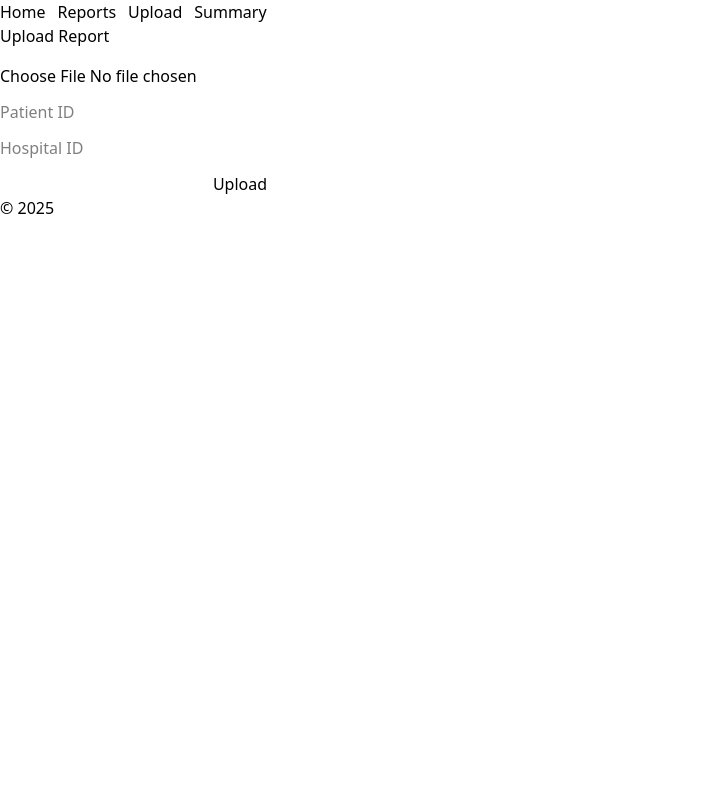
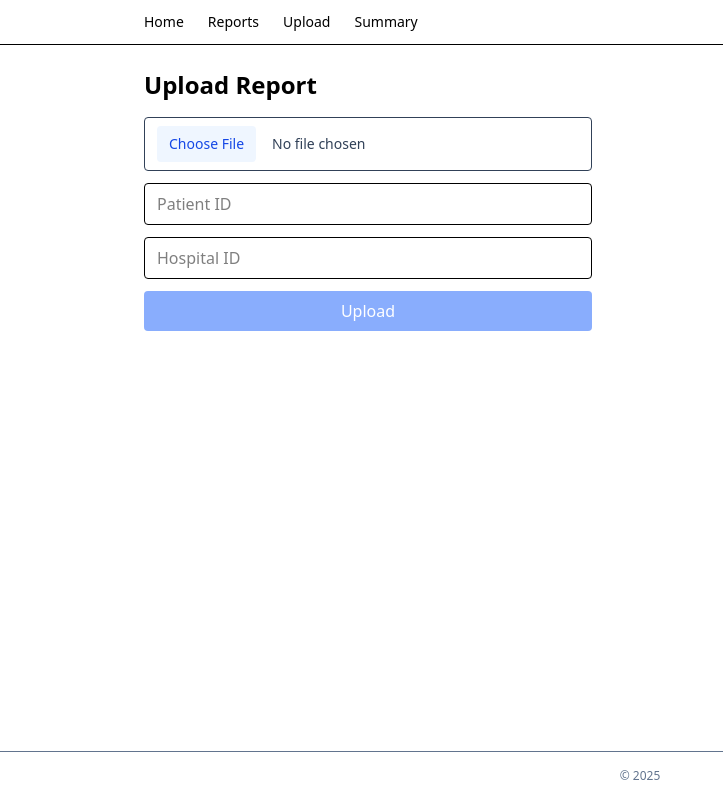
Before and after one commit to sanjaysr77/GCEM-Hacks-3.0, a React (Vite) app in the folder client/: page /upload in a window 1280 px wide. Shown: the whole page, without its empty margins (0-723 px from the left). Built offline with nearby package versions, Linux system fonts and the light colour scheme.

Commit message:
feature 1 fully working

```diff
--- a/client/src/components/Layout.tsx
+++ b/client/src/components/Layout.tsx
@@ -7,20 +7,20 @@ type LayoutProps = {
 
 export default function Layout({ children }: LayoutProps) {
   return (
-    <div className="app-container">
-      <header className="app-header">
-        <nav className="app-nav" style={{ display: 'flex', gap: 12 }}>
-          <Link to="/">Home</Link>
-          <Link to="/reports">Reports</Link>
-          <Link to="/upload">Upload</Link>
-          <Link to="/summary">Summary</Link>
+    <div className="min-h-screen flex flex-col">
+      <header className="sticky top-0 z-10 bg-white/70 backdrop-blur border-b">
+        <nav className="mx-auto max-w-5xl px-4 py-3 flex items-center gap-6 text-sm">
+          <Link className="font-medium hover:text-blue-600" to="/">Home</Link>
+          <Link className="font-medium hover:text-blue-600" to="/reports">Reports</Link>
+          <Link className="font-medium hover:text-blue-600" to="/upload">Upload</Link>
+          <Link className="font-medium hover:text-blue-600" to="/summary">Summary</Link>
         </nav>
       </header>
-      <main className="app-main">
+      <main className="flex-1 mx-auto w-full max-w-5xl px-4 py-6">
         {children}
         <Outlet />
       </main>
-      <footer className="app-footer">© {new Date().getFullYear()}</footer>
+      <footer className="border-t text-center text-xs text-slate-500 py-4">© {new Date().getFullYear()}</footer>
     </div>
   );
 }
--- a/client/src/hooks/useUploadReport.ts
+++ b/client/src/hooks/useUploadReport.ts
@@ -1,4 +1,4 @@
-import { useMutation } from '@tanstack/react-query';
+import { useMutation, useQueryClient } from '@tanstack/react-query';
 import type { UseMutationResult } from '@tanstack/react-query';
 import api from '@/lib/api';
 import type { PatientReport } from '@/types/api';
@@ -8,8 +8,8 @@ type UploadVars = { file: File; patientId: string; hospitalId: string };
 async function uploadReport({ file, patientId, hospitalId }: UploadVars): Promise<PatientReport> {
   const form = new FormData();
   form.append('file', file);
-  form.append('patientId', patientId);
-  form.append('hospitalId', hospitalId);
+  form.append('patientId', patientId.trim());
+  form.append('hospitalId', hospitalId.trim());
 
   try {
     const { data } = await api.post<PatientReport>('/api/reports/upload', form, {
@@ -22,7 +22,14 @@ async function uploadReport({ file, patientId, hospitalId }: UploadVars): Promis
 }
 
 export function useUploadReport(): UseMutationResult<PatientReport, Error, UploadVars> {
+  const queryClient = useQueryClient();
   return useMutation<PatientReport, Error, UploadVars>({
     mutationFn: uploadReport,
+    onSuccess: (data) => {
+      const pid = (data?.patientId || '').trim();
+      if (pid) {
+        queryClient.invalidateQueries({ queryKey: ['reports', pid] });
+      }
+    },
   });
 }
--- a/client/src/pages/ReportsPage.tsx
+++ b/client/src/pages/ReportsPage.tsx
@@ -1,30 +1,45 @@
-import { useState } from 'react';
+import { useEffect, useMemo, useState } from 'react';
+import { useLocation } from 'react-router-dom';
 import { useReports } from '@/hooks/useReports';
 
 export default function ReportsPage() {
-  const [patientId, setPatientId] = useState('');
+  const location = useLocation() as any;
+  const incomingPatientId: string | undefined = useMemo(() => location?.state?.patientId, [location?.state]);
+  const [patientId, setPatientId] = useState(incomingPatientId || '');
+  useEffect(() => {
+    if (incomingPatientId && incomingPatientId !== patientId) {
+      setPatientId(incomingPatientId);
+    }
+  }, [incomingPatientId]);
   const { data, error, isLoading } = useReports(patientId, { enabled: !!patientId });
 
   return (
-    <div style={{ display: 'grid', gap: 16 }}>
-      <h1>Reports</h1>
-      <div style={{ display: 'flex', gap: 8 }}>
+    <div className="grid gap-4">
+      <h1 className="text-2xl font-semibold">Reports</h1>
+      <div className="flex gap-2">
         <input
+          className="border rounded px-3 py-2 w-64 focus:outline-none focus:ring focus:ring-blue-200"
           placeholder="Enter patientId"
           value={patientId}
           onChange={(e) => setPatientId(e.target.value)}
         />
+        <button
+          className="px-3 py-2 rounded bg-blue-600 text-white disabled:opacity-50"
+          disabled={!patientId}
+        >
+          Load
+        </button>
       </div>
 
-      {isLoading && <p>Loading…</p>}
-      {error && <p style={{ color: 'red' }}>{error.message}</p>}
+      {isLoading && <p className="text-sm text-slate-500">Loading…</p>}
+      {error && <p className="text-sm text-red-600">{error.message}</p>}
 
-      <ul style={{ display: 'grid', gap: 8, padding: 0, listStyle: 'none' }}>
+      <ul className="grid gap-3 p-0 list-none">
         {(data ?? []).map((r) => (
-          <li key={r._id ?? r.reportHash} style={{ border: '1px solid #ddd', padding: 12, borderRadius: 6 }}>
-            <div><strong>Date:</strong> {new Date(r.uploadedAt).toLocaleString()}</div>
-            <div><strong>Report Hash:</strong> {r.reportHash}</div>
-            <div><strong>Hedera Tx:</strong> {r.hederaTxId ?? '—'}</div>
+          <li key={r._id ?? `${r.reportHash}-${r.uploadedAt}`} className="border rounded p-4">
+            <div><span className="font-medium">Date:</span> {new Date(r.uploadedAt).toLocaleString()}</div>
+            <div className="break-all"><span className="font-medium">Report Hash:</span> {r.reportHash}</div>
+            <div className="break-all"><span className="font-medium">Hedera Tx:</span> {r.hederaTxId ?? '—'}</div>
           </li>
         ))}
       </ul>
--- a/client/src/pages/SummaryPage.tsx
+++ b/client/src/pages/SummaryPage.tsx
@@ -1,39 +1,65 @@
-import { useState } from 'react';
+import { useMemo, useState } from 'react';
 import { useReportsSummary } from '@/hooks/useReports';
+import { ResponsiveContainer, BarChart, Bar, XAxis, YAxis, Tooltip, CartesianGrid } from 'recharts';
 
 export default function SummaryPage() {
   const [patientId, setPatientId] = useState('');
   const { data, error, isLoading } = useReportsSummary(patientId, { enabled: !!patientId });
 
+  const chartData = useMemo(() => {
+    const hm = data?.healthMetrics || {} as Record<string, any>;
+    const points: Array<{ metric: string; value: number }> = [];
+    const num = (x: any) => (typeof x === 'number' ? x : Number(String(x).replace(/[^0-9.]/g, '')));
+    if (hm.TSH != null) points.push({ metric: 'TSH', value: num(hm.TSH) });
+    if (hm.HbA1c != null) points.push({ metric: 'HbA1c', value: num(hm.HbA1c) });
+    return points;
+  }, [data]);
+
   return (
-    <div style={{ display: 'grid', gap: 16 }}>
-      <h1>Summary</h1>
-      <div style={{ display: 'flex', gap: 8 }}>
+    <div className="grid gap-4">
+      <h1 className="text-2xl font-semibold">Summary</h1>
+      <div className="flex gap-2">
         <input
+          className="border rounded px-3 py-2 w-64 focus:outline-none focus:ring focus:ring-blue-200"
           placeholder="Enter patientId"
           value={patientId}
           onChange={(e) => setPatientId(e.target.value)}
         />
+        <button className="px-3 py-2 rounded bg-blue-600 text-white disabled:opacity-50" disabled={!patientId}>Load</button>
       </div>
-      {isLoading && <p>Loading…</p>}
-      {error && <p style={{ color: 'red' }}>{error.message}</p>}
+      {isLoading && <p className="text-sm text-slate-500">Loading…</p>}
+      {error && <p className="text-sm text-red-600">{error.message}</p>}
 
       {data && (
-        <div style={{ display: 'grid', gap: 12 }}>
-          <section>
-            <h2>Text Corpus</h2>
-            <p style={{ whiteSpace: 'pre-wrap' }}>{data.textCorpus || '—'}</p>
+        <div className="grid gap-4">
+          <section className="grid gap-2">
+            <h2 className="text-lg font-medium">Text Corpus</h2>
+            <p className="whitespace-pre-wrap text-slate-700">{data.textCorpus || '—'}</p>
           </section>
-          <section>
-            <h2>Health Metrics (latest)</h2>
-            <ul>
+          <section className="grid gap-2">
+            <h2 className="text-lg font-medium">Health Metrics (latest)</h2>
+            <ul className="grid gap-1">
               {Object.entries(data.healthMetrics || {}).map(([k, v]) => (
-                <li key={k}>
-                  <strong>{k}:</strong> {v as any}
-                </li>
+                <li key={k}><span className="font-medium">{k}:</span> {String(v)}</li>
               ))}
             </ul>
           </section>
+          {chartData.length > 0 && (
+            <section className="grid gap-2">
+              <h2 className="text-lg font-medium">Key Metrics</h2>
+              <div className="w-full h-64">
+                <ResponsiveContainer width="100%" height="100%">
+                  <BarChart data={chartData}>
+                    <CartesianGrid strokeDasharray="3 3" />
+                    <XAxis dataKey="metric" />
+                    <YAxis />
+                    <Tooltip />
+                    <Bar dataKey="value" fill="#2563eb" radius={[4, 4, 0, 0]} />
+                  </BarChart>
+                </ResponsiveContainer>
+              </div>
+            </section>
+          )}
         </div>
       )}
     </div>
--- a/client/src/pages/UploadPage.tsx
+++ b/client/src/pages/UploadPage.tsx
@@ -1,4 +1,5 @@
 import { useState } from 'react';
+import { useNavigate } from 'react-router-dom';
 import { useUploadReport } from '@/hooks/useUploadReport';
 
 export default function UploadPage() {
@@ -7,28 +8,52 @@ export default function UploadPage() {
   const [file, setFile] = useState<File | null>(null);
   const [result, setResult] = useState<any>(null);
   const { mutateAsync, isPending, error } = useUploadReport();
+  const navigate = useNavigate();
 
   async function onSubmit(e: React.FormEvent) {
     e.preventDefault();
     if (!file || !patientId || !hospitalId) return;
-    const res = await mutateAsync({ file, patientId, hospitalId });
+    const pid = patientId.trim();
+    const hid = hospitalId.trim();
+    const res = await mutateAsync({ file, patientId: pid, hospitalId: hid });
     setResult(res);
+    // Navigate to Reports and signal a refresh
+    navigate('/reports', { state: { refresh: Date.now(), patientId: pid } });
   }
 
   return (
-    <div style={{ display: 'grid', gap: 16 }}>
-      <h1>Upload Report</h1>
-      <form onSubmit={onSubmit} style={{ display: 'grid', gap: 12, maxWidth: 480 }}>
-        <input type="file" accept="application/pdf" onChange={(e) => setFile(e.target.files?.[0] || null)} />
-        <input placeholder="Patient ID" value={patientId} onChange={(e) => setPatientId(e.target.value)} />
-        <input placeholder="Hospital ID" value={hospitalId} onChange={(e) => setHospitalId(e.target.value)} />
-        <button type="submit" disabled={isPending || !file || !patientId || !hospitalId}>
+    <div className="grid gap-4">
+      <h1 className="text-2xl font-semibold">Upload Report</h1>
+      <form onSubmit={onSubmit} className="grid gap-3 max-w-md">
+        <input
+          className="block w-full text-sm text-slate-700 file:mr-4 file:rounded file:border-0 file:bg-blue-50 file:px-3 file:py-2 file:text-blue-700 border rounded px-3 py-2"
+          type="file"
+          accept="application/pdf"
+          onChange={(e) => setFile(e.target.files?.[0] || null)}
+        />
+        <input
+          className="border rounded px-3 py-2"
+          placeholder="Patient ID"
+          value={patientId}
+          onChange={(e) => setPatientId(e.target.value)}
+        />
+        <input
+          className="border rounded px-3 py-2"
+          placeholder="Hospital ID"
+          value={hospitalId}
+          onChange={(e) => setHospitalId(e.target.value)}
+        />
+        <button
+          className="px-4 py-2 rounded bg-blue-600 text-white disabled:opacity-50"
+          type="submit"
+          disabled={isPending || !file || !patientId || !hospitalId}
+        >
           {isPending ? 'Uploading…' : 'Upload'}
         </button>
       </form>
-      {error && <p style={{ color: 'red' }}>{(error as any).message}</p>}
+      {error && <p className="text-sm text-red-600">{(error as any).message}</p>}
       {result && (
-        <pre style={{ background: '#f6f6f6', padding: 12, borderRadius: 6 }}>{JSON.stringify(result, null, 2)}</pre>
+        <pre className="bg-slate-50 p-3 rounded border overflow-auto">{JSON.stringify(result, null, 2)}</pre>
       )}
     </div>
   );
```
Also changed, not shown: client/src/hooks/useReports.ts (+12 -6 lines), client/src/pages/Home.tsx (+31 -3 lines), 8 other files (tests, documents, lock files or other folders).
